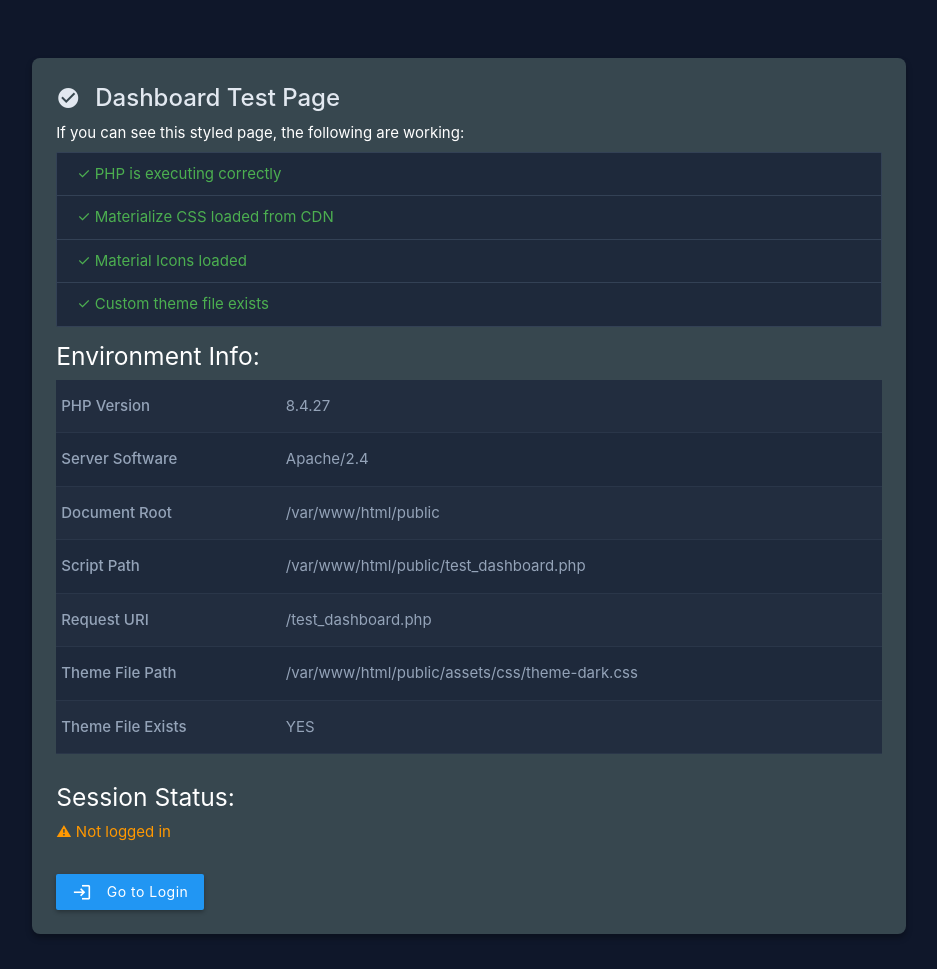
After one commit to sandoshp/phx_adjudication, a PHP site: page /test_dashboard.php in a window 1280 px wide. The commit adds this page. Shown: the whole page, without its empty margins (171-1108 px from the left). Run offline with PHP 8.4, Linux system fonts and the light colour scheme.

Commit message:
Fix authentication redirect paths for Windows XAMPP and add diagnostic tools

```diff
--- /dev/null
+++ b/public/test_dashboard.php
@@ -0,0 +1,116 @@
+<?php
+/**
+ * Simple test page - no authentication required
+ * Use this to test if Materialize CSS and paths are working
+ */
+
+$pageTitle = 'Test Dashboard';
+?>
+<!DOCTYPE html>
+<html lang="en">
+<head>
+    <meta charset="UTF-8">
+    <meta name="viewport" content="width=device-width, initial-scale=1.0">
+    <title><?= $pageTitle ?> - PHOENIX</title>
+
+    <!-- Materialize CSS -->
+    <link href="https://cdnjs.cloudflare.com/ajax/libs/materialize/1.0.0/css/materialize.min.css" rel="stylesheet">
+
+    <!-- Material Icons -->
+    <link href="https://fonts.googleapis.com/icon?family=Material+Icons" rel="stylesheet">
+
+    <!-- Custom Dark Theme -->
+    <link rel="stylesheet" href="assets/css/theme-dark.css">
+
+    <style>
+        body { background-color: #0f172a; color: #e2e8f0; }
+        .test-card { margin-top: 50px; }
+    </style>
+</head>
+<body>
+    <div class="container">
+        <div class="row">
+            <div class="col s12 test-card">
+                <div class="card blue-grey darken-3">
+                    <div class="card-content white-text">
+                        <span class="card-title">
+                            <i class="material-icons left">check_circle</i>
+                            Dashboard Test Page
+                        </span>
+                        <p>If you can see this styled page, the following are working:</p>
+                        <ul class="collection">
+                            <li class="collection-item green-text">✓ PHP is executing correctly</li>
+                            <li class="collection-item green-text">✓ Materialize CSS loaded from CDN</li>
+                            <li class="collection-item green-text">✓ Material Icons loaded</li>
+                            <li class="collection-item <?= file_exists(__DIR__ . '/assets/css/theme-dark.css') ? 'green-text">✓' : 'red-text">✗' ?> Custom theme file exists</li>
+                        </ul>
+
+                        <h5>Environment Info:</h5>
+                        <table class="striped">
+                            <tbody>
+                                <tr>
+                                    <td><strong>PHP Version</strong></td>
+                                    <td><?= PHP_VERSION ?></td>
+                                </tr>
+                                <tr>
+                                    <td><strong>Server Software</strong></td>
+                                    <td><?= $_SERVER['SERVER_SOFTWARE'] ?? 'Unknown' ?></td>
+                                </tr>
+                                <tr>
+                                    <td><strong>Document Root</strong></td>
+                                    <td><?= $_SERVER['DOCUMENT_ROOT'] ?? 'Unknown' ?></td>
+                                </tr>
+                                <tr>
+                                    <td><strong>Script Path</strong></td>
+                                    <td><?= __FILE__ ?></td>
+                                </tr>
+                                <tr>
+                                    <td><strong>Request URI</strong></td>
+                                    <td><?= $_SERVER['REQUEST_URI'] ?? 'Unknown' ?></td>
+                                </tr>
+                                <tr>
+                                    <td><strong>Theme File Path</strong></td>
+                                    <td><?= __DIR__ . '/assets/css/theme-dark.css' ?></td>
+                                </tr>
+                                <tr>
+                                    <td><strong>Theme File Exists</strong></td>
+                                    <td><?= file_exists(__DIR__ . '/assets/css/theme-dark.css') ? 'YES' : 'NO' ?></td>
+                                </tr>
+                            </tbody>
+                        </table>
+
+                        <h5 style="margin-top: 30px;">Session Status:</h5>
+                        <p>
+                            <?php
+                            session_start();
+                            if (isset($_SESSION['user'])) {
+                                echo '<span class="green-text">✓ Logged in as: ' . htmlspecialchars($_SESSION['user']['email'] ?? 'Unknown') . '</span>';
+                            } else {
+                                echo '<span class="orange-text">⚠ Not logged in</span>';
+                            }
+                            ?>
+                        </p>
+
+                        <div style="margin-top: 30px;">
+                            <?php if (!isset($_SESSION['user'])): ?>
+                                <a href="login.php" class="btn blue waves-effect waves-light">
+                                    <i class="material-icons left">login</i>
+                                    Go to Login
+                                </a>
+                            <?php else: ?>
+                                <a href="dashboard_materialize.php" class="btn blue waves-effect waves-light">
+                                    <i class="material-icons left">dashboard</i>
+                                    Go to Dashboard
+                                </a>
+                            <?php endif; ?>
+                        </div>
+                    </div>
+                </div>
+            </div>
+        </div>
+    </div>
+
+    <!-- Materialize JS -->
+    <script src="https://cdnjs.cloudflare.com/ajax/libs/materialize/1.0.0/js/materialize.min.js"></script>
+</body>
+</html>
```
Also changed, not shown: inc/auth.php (+31 -3 lines), public/login.php (added, +125 -0 lines).
